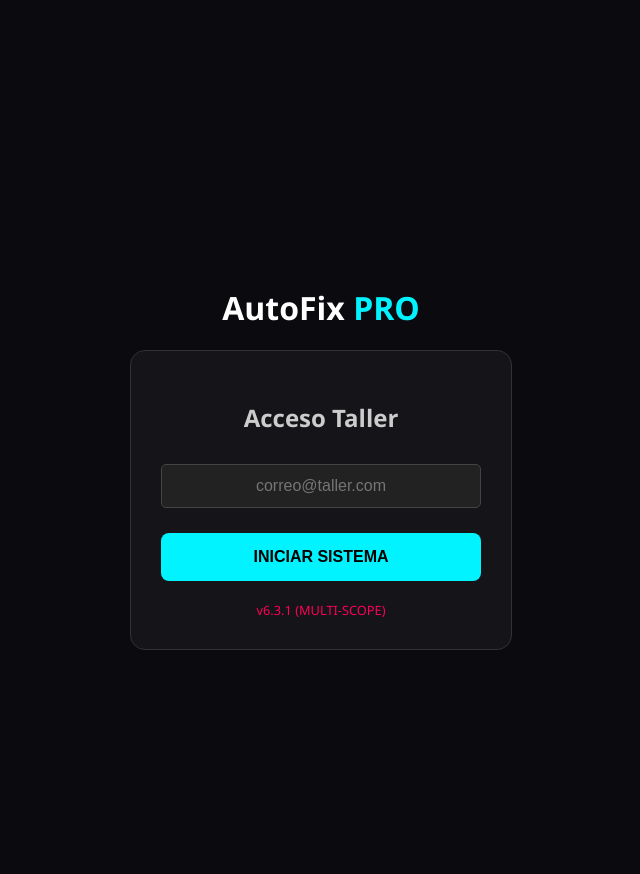
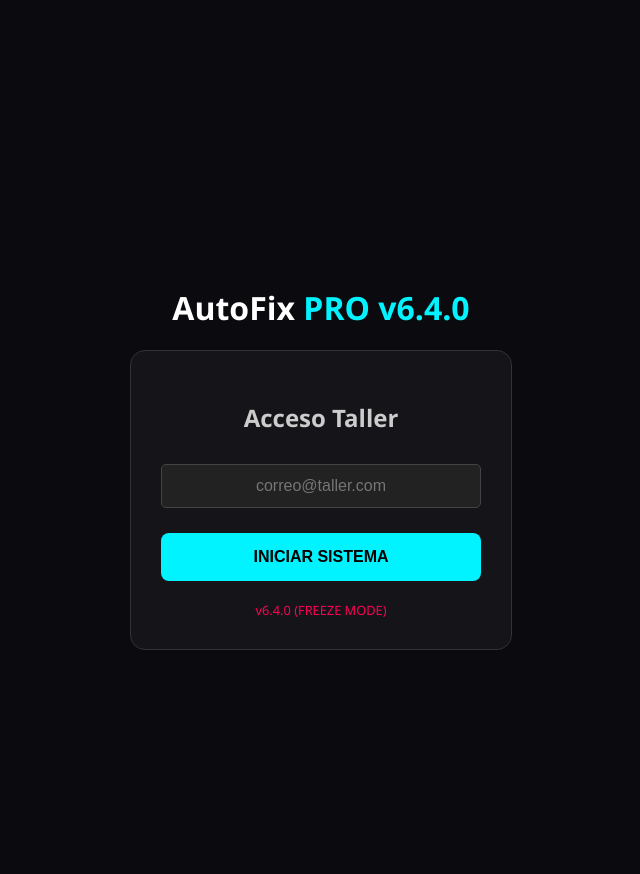
Before and after one commit to igfernandezluisf-eng/AutoFix_Server, a Flask app: page / in a window 1280 px wide, after a click that opens the changed part. Shown: the whole page, without its empty margins (339-979 px from the left). Run offline with Flask 3, Linux system fonts and the light colour scheme; some libraries are stand-ins or nearby versions.

Commit message:
Update index.html

```diff
--- a/templates/index.html
+++ b/templates/index.html
@@ -3,7 +3,7 @@
 <head>
     <meta charset="UTF-8">
     <meta name="viewport" content="width=device-width, initial-scale=1.0, maximum-scale=1.0, user-scalable=no">
-    <title>AutoFix PRO v6.3.1</title>
+    <title>AutoFix PRO v6.4.0</title>
     <link rel="manifest" href="/manifest.json">
     <meta name="mobile-web-app-capable" content="yes">
     <meta name="theme-color" content="#0a0a0f">
@@ -51,17 +51,17 @@
 <body>
 
     <div id="loginOverlay">
-        <h1 style="color:#fff; font-family:'Segoe UI';">AutoFix <span style="color:var(--main-color)">PRO</span></h1>
+        <h1 style="color:#fff; font-family:'Segoe UI';">AutoFix <span style="color:var(--main-color)">PRO v6.4.0</span></h1>
         <div style="width: 100%; max-width: 320px; text-align: center; background: #141419; padding: 30px; border-radius: 15px; border: 1px solid #333;">
             <h2 style="color:#ccc;">Acceso Taller</h2>
             <input type="email" id="login-email" class="input-dark" placeholder="correo@taller.com" style="text-align:center;">
             <button id="btnLogin" class="btn-full" onclick="attemptLogin()">INICIAR SISTEMA</button>
-            <div id="login-msg" style="margin-top:20px; color:#ff0055; font-size:0.8rem;">v6.3.1 (MULTI-SCOPE)</div>
+            <div id="login-msg" style="margin-top:20px; color:#ff0055; font-size:0.8rem;">v6.4.0 (FREEZE MODE)</div>
         </div>
     </div>
 
     <header>
-        <div class="brand">AutoFix <span>PRO</span></div>
+        <div class="brand">AutoFix <span>PRO v6.4.0</span></div>
         <div class="status-badge"><div id="conn-dot" class="dot"></div><span id="conn-text">OFFLINE</span></div>
     </header>
 
@@ -94,7 +94,37 @@
     </div>
 
     <button class="scan-btn" onclick="startScan()">🔍 ESCANEAR SISTEMA</button>
-    <div class="console" id="console"><div>> AutoFix v6.3.1 Ready.</div></div>
+    <div class="console" id="console"><div>> AutoFix v6.4.0 Ready.</div></div>
+
+    <div id="freezeModal" class="modal">
+        <div class="modal-content">
+            <span class="close-modal" onclick="closeModal('freezeModal')">&times;</span>
+            <h2 style="color:var(--neon-amber); border-bottom:1px solid #333; padding-bottom:10px;">CUADRO CONGELADO</h2>
+
+            <div style="background:#1a1a1a; padding:10px; border-radius:5px; margin-bottom:15px; text-align:left;">
+                <p style="margin:5px 0;"><strong>Código Causante:</strong> <span style="color:var(--neon-red); font-size:1.1rem;">P0300</span> (Fallo de Encendido Aleatorio)</p>
+                <p style="margin:5px 0;"><strong>Estado:</strong> <span style="color:#ffcc00;">ALMACENADO</span></p>
+            </div>
+
+            <h3 style="text-align:left; font-size:1rem; color:#888;">SNAPSHOT DE SENSORES</h3>
+            <table class="data-table">
+                <tr><th>PARÁMETRO</th><th>VALOR REGISTRADO</th></tr>
+                <tr><td>RPM del Motor</td><td style="color:var(--main-color)">2540 rpm</td></tr>
+                <tr><td>Velocidad (VSS)</td><td style="color:var(--main-color)">85 km/h</td></tr>
+                <tr><td>Temperatura (ECT)</td><td style="color:var(--main-color)">98 °C</td></tr>
+                <tr><td>Carga del Motor (LOAD)</td><td style="color:var(--main-color)">45 %</td></tr>
+                <tr><td>Fuel Trim (Corto)</td><td style="color:var(--neon-red)">+12 % (Pobre)</td></tr>
+                <tr><td>Posición Acelerador</td><td style="color:var(--main-color)">32 %</td></tr>
+                <tr><td>Presión Múltiple (MAP)</td><td style="color:var(--main-color)">45 kPa</td></tr>
+            </table>
+
+            <div style="margin-top:15px; display:flex; justify-content:space-between;">
+                <button class="btn-small" style="width:30%">&lt; Anterior</button>
+                <button class="btn-small" style="width:30%">Imprimir</button>
+                <button class="btn-small" style="width:30%">Siguiente &gt;</button>
+            </div>
+        </div>
+    </div>
 
     <div id="scopeModal" class="modal"><div class="modal-content">
         <span class="close-modal" onclick="closeScope()">&times;</span>
@@ -154,7 +184,7 @@
     <div id="quoteModal" class="modal"><div class="modal-content"><span class="close-modal" onclick="closeModal('quoteModal')">&times;</span><h2>COTIZAR</h2><p>Total: $ 85.00</p><button class="btn-full">GENERAR</button></div></div>
     <div id="predictModal" class="modal"><div class="modal-content"><span class="close-modal" onclick="closeModal('predictModal')">&times;</span><h2>IA</h2><p>Salud: 85%</p></div></div>
     <div id="topologyModal" class="modal"><div class="modal-content"><span class="close-modal" onclick="closeModal('topologyModal')">&times;</span><h2>CAN BUS</h2><p>ECU ● OK</p></div></div>
-    <div id="scopeModalXX" class="modal"></div> <div id="freezeModal" class="modal"><div class="modal-content"><span class="close-modal" onclick="closeModal('freezeModal')">&times;</span><h2>FREEZE</h2><p>P0300 - Random Misfire</p></div></div>
+    <div id="scopeModalXX" class="modal"></div>
     <div id="garageModal" class="modal"><div class="modal-content"><span class="close-modal" onclick="closeModal('garageModal')">&times;</span><h2>GARAJE</h2><p>Nissan Sentra 2018</p></div></div>
     <div id="serviceModal" class="modal"><div class="modal-content"><span class="close-modal" onclick="closeModal('serviceModal')">&times;</span><h2>SERVICIO</h2><button class="btn-full" onclick="alert('Reset de Aceite Exitoso')">OIL RESET</button></div></div>
     <div id="historyModal" class="modal"><div class="modal-content"><span class="close-modal" onclick="closeModal('historyModal')">&times;</span><h2>HISTORIAL</h2><p>Log 12/12 - OK</p></div></div>
@@ -218,7 +248,6 @@
             updateAllData("--", "--", "OFFLINE", false);
         }
 
-        // --- LÓGICA OSCILOSCOPIO AVANZADA (v6.3.1) ---
         function openScope() {
             openModal('scopeModal');
             resetScope();
@@ -231,72 +260,33 @@
 
         function resetScope() {
             if(scopeTimer) clearInterval(scopeTimer);
-
             const sensor = document.getElementById('scopeSensor').value;
             const canvas = document.getElementById('scopeCanvas');
             const ctx = canvas.getContext('2d');
             const label = document.getElementById('scopeLabel');
-
             label.innerText = "Monitor: " + sensor + " (Live)";
-
-            let x = 0;
-            let y = 0;
-
-            // Limpiar inicial
-            ctx.fillStyle = "#000";
-            ctx.fillRect(0,0,300,150);
+            let x = 0; let y = 0;
+            ctx.fillStyle = "#000"; ctx.fillRect(0,0,300,150);
 
             scopeTimer = setInterval(() => {
-                x += 3; // Velocidad de barrido
-                if(x > 300) {
-                    x = 0;
-                    ctx.fillStyle = "rgba(0,0,0,0.15)"; // Barrido tipo fósforo
-                    ctx.fillRect(0,0,300,150);
+                x += 3;
+                if(x > 300) { x = 0; ctx.fillStyle = "rgba(0,0,0,0.15)"; ctx.fillRect(0,0,300,150); }
+                const t = Date.now() / 1000;
+                switch(sensor) {
+                    case 'O2': y = 75 + Math.sin(t * 2) * 40 + (Math.random() * 5); break;
+                    case 'CKP': y = 75 + Math.sin(t * 20) * 50; break;
+                    case 'CMP': y = (Math.sin(t * 10) > 0) ? 40 : 110; break;
+                    case 'MAF': y = 75 + Math.sin(t * 5) * 30 + (Math.random() * 10); break;
+                    case 'TPS': y = 120 - (Math.sin(t * 0.5) * 40 + 40); break;
+                    case 'MAP': y = 60 + (Math.random() * 10); break;
+                    case 'KS': y = 75; if(Math.random() > 0.95) y -= 50 * Math.random(); break;
+                    case 'ABS': y = 75 + Math.sin(t * 15) * 40; break;
+                    case 'INJ': y = (Math.sin(t * 15) > 0.8) ? 100 : 20; break;
+                    case 'IG': y = 75; if(Math.random() > 0.9) y = 10; break;
+                    default: y = 75;
                 }
-
-                // Generador de ondas según Sensor seleccionado
-                const t = Date.now() / 1000; // Tiempo base
-
-                switch(sensor) {
-                    case 'O2': // Onda Senoidal Lenta
-                        y = 75 + Math.sin(t * 2) * 40 + (Math.random() * 5);
-                        break;
-                    case 'CKP': // Onda Senoidal Rápida
-                        y = 75 + Math.sin(t * 20) * 50;
-                        break;
-                    case 'CMP': // Onda Cuadrada
-                        y = (Math.sin(t * 10) > 0) ? 40 : 110;
-                        break;
-                    case 'MAF': // Señal con variación rápida
-                        y = 75 + Math.sin(t * 5) * 30 + (Math.random() * 10);
-                        break;
-                    case 'TPS': // Rampa variable (aceleración simulada)
-                        y = 120 - (Math.sin(t * 0.5) * 40 + 40);
-                        break;
-                    case 'MAP': // Señal estable con ruido
-                        y = 60 + (Math.random() * 10);
-                        break;
-                    case 'KS': // Plano con picos repentinos
-                        y = 75;
-                        if(Math.random() > 0.95) y -= 50 * Math.random();
-                        break;
-                    case 'ABS': // Senoidal media constante
-                        y = 75 + Math.sin(t * 15) * 40;
-                        break;
-                    case 'INJ': // Pulso de inyección (Negativo)
-                        y = (Math.sin(t * 15) > 0.8) ? 100 : 20;
-                        break;
-                    case 'IG': // Pico inductivo
-                        y = 75;
-                        if(Math.random() > 0.9) y = 10; // Disparo
-                        break;
-                    default:
-                        y = 75;
-                }
-
-                ctx.fillStyle = "#00ff9d";
-                ctx.fillRect(x, y, 3, 3); // Dibujar punto
-            }, 20); // 50 FPS aprox
+                ctx.fillStyle = "#00ff9d"; ctx.fillRect(x, y, 3, 3);
+            }, 20);
         }
 
         async function connectBluetooth() {
```
